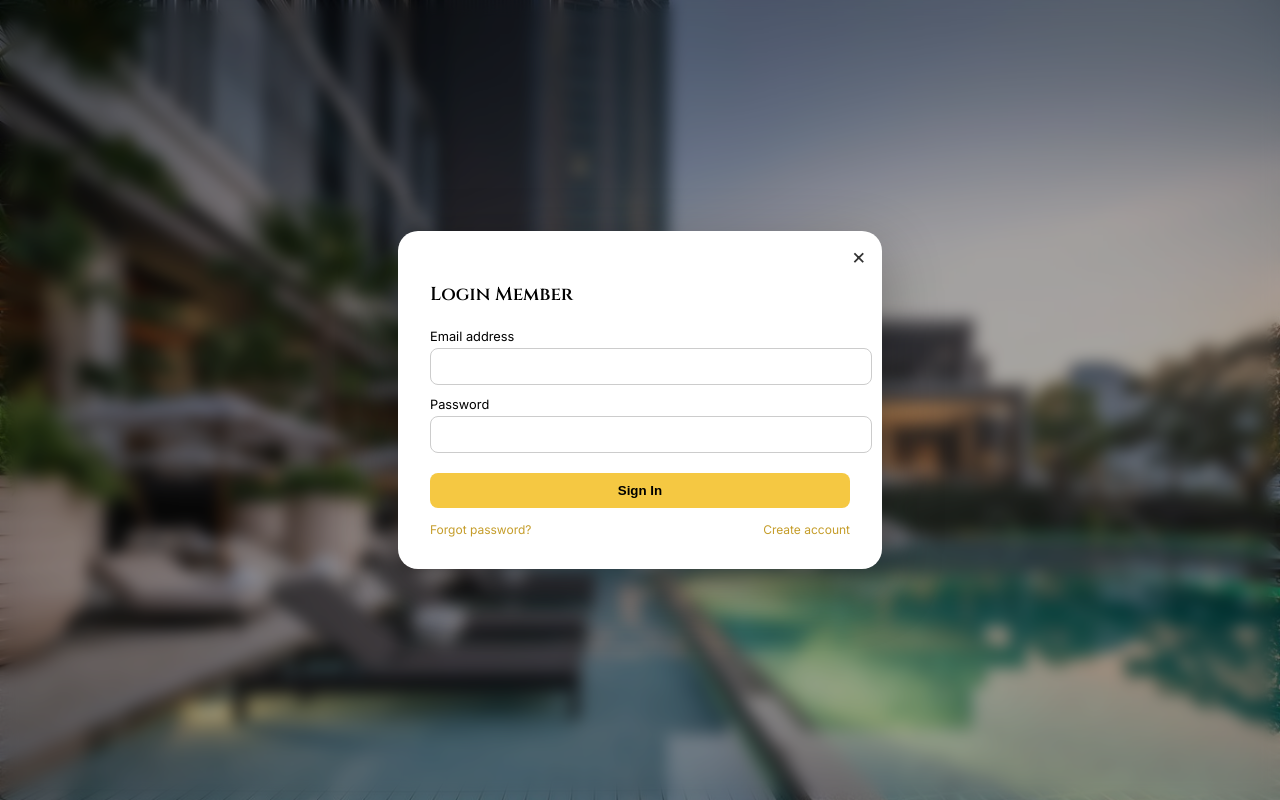
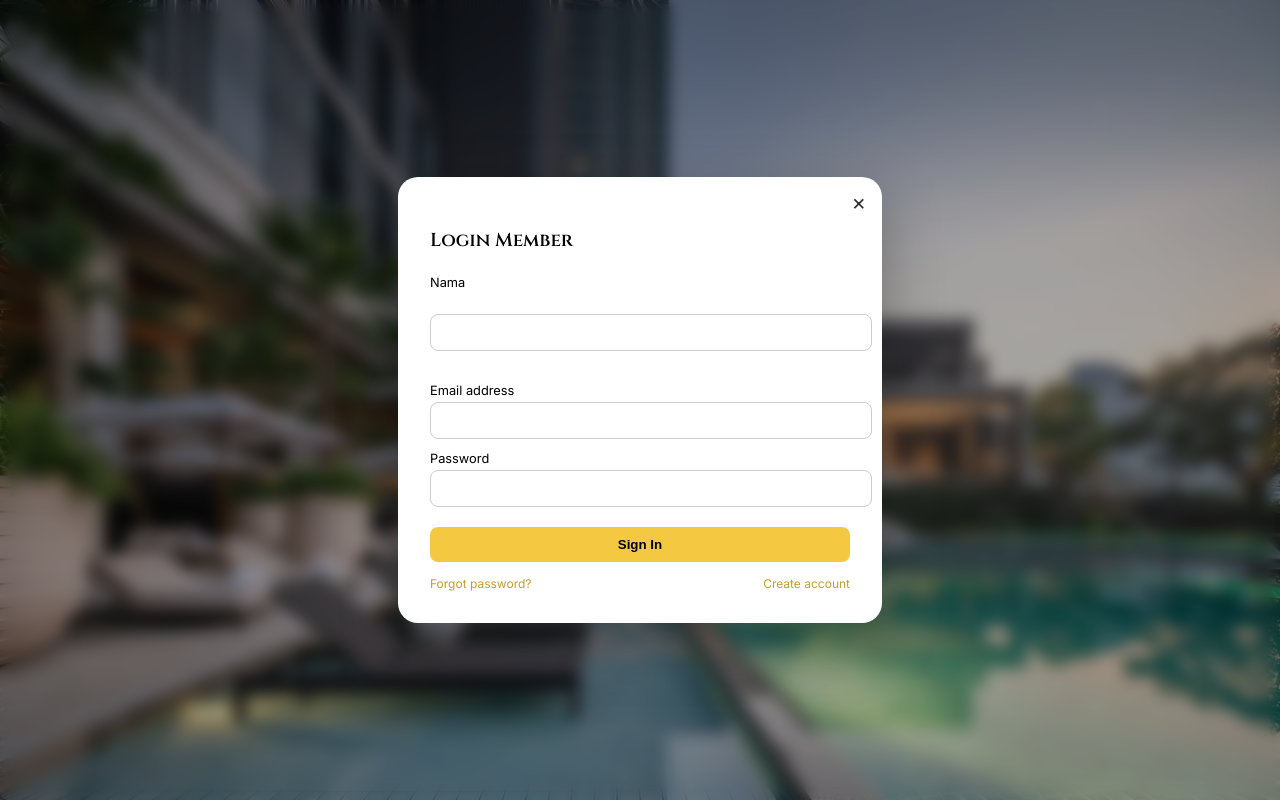
Before and after one commit to diananovitasari81104-cpu/VH_HOTEL, a PHP site: page /auth/login.php in a window 1280 px wide. Run offline with PHP 8.4, Linux system fonts and the light colour scheme.

Commit message:
Add full name input to login form
Added a full name input field to the login form.

```diff
--- a/VELARIS_HOTEL/auth/login.php
+++ b/VELARIS_HOTEL/auth/login.php
@@ -126,6 +126,9 @@ button{
         <?php endif; ?>
 
         <form action="../api/auth/login.php" method="POST">
+            <label>Nama</label><br>
+            <input type="text" name="nama_lengkap" required><br><br>
+
             <label>Email address</label>
             <input type="email" name="email" required>
 
```
